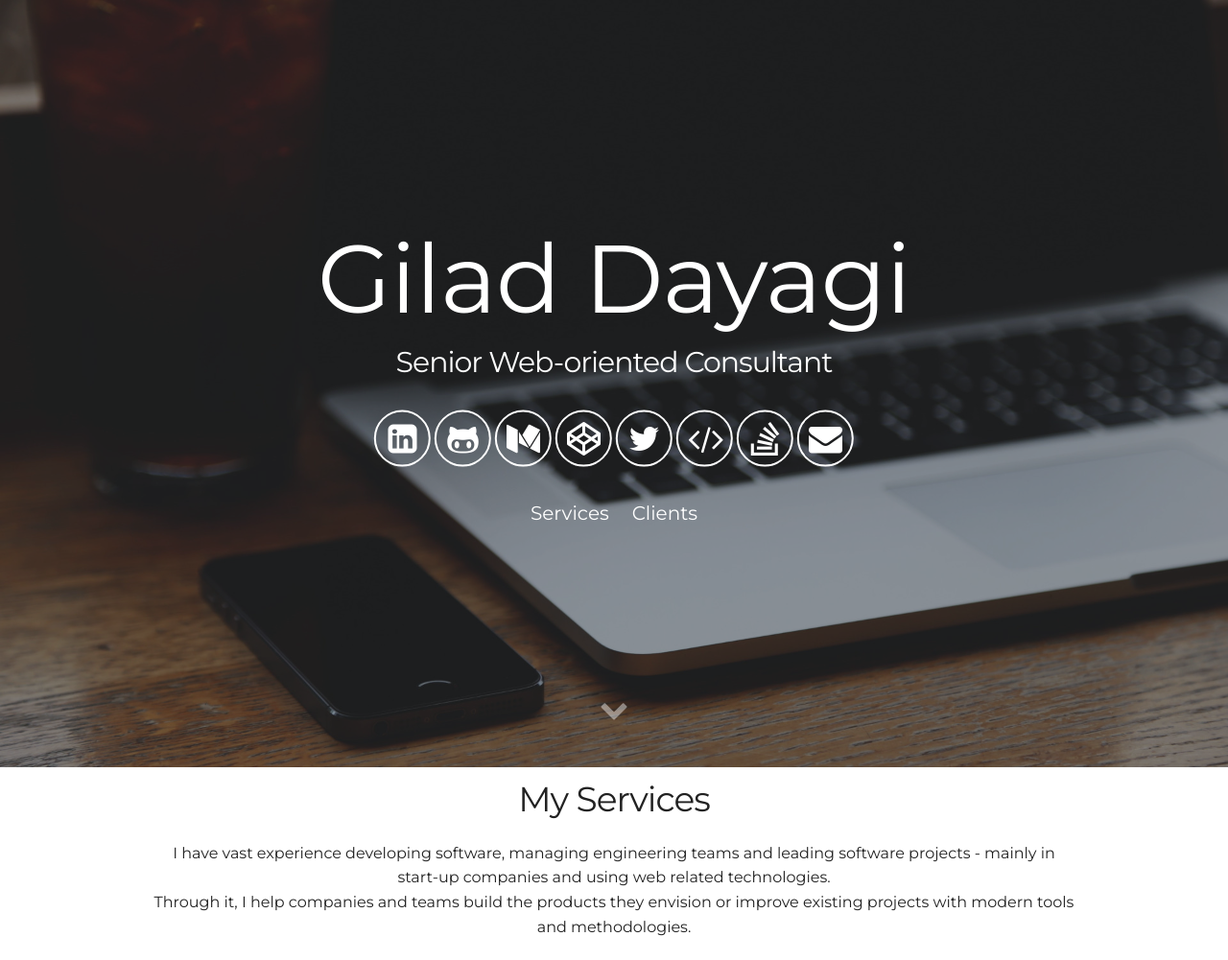
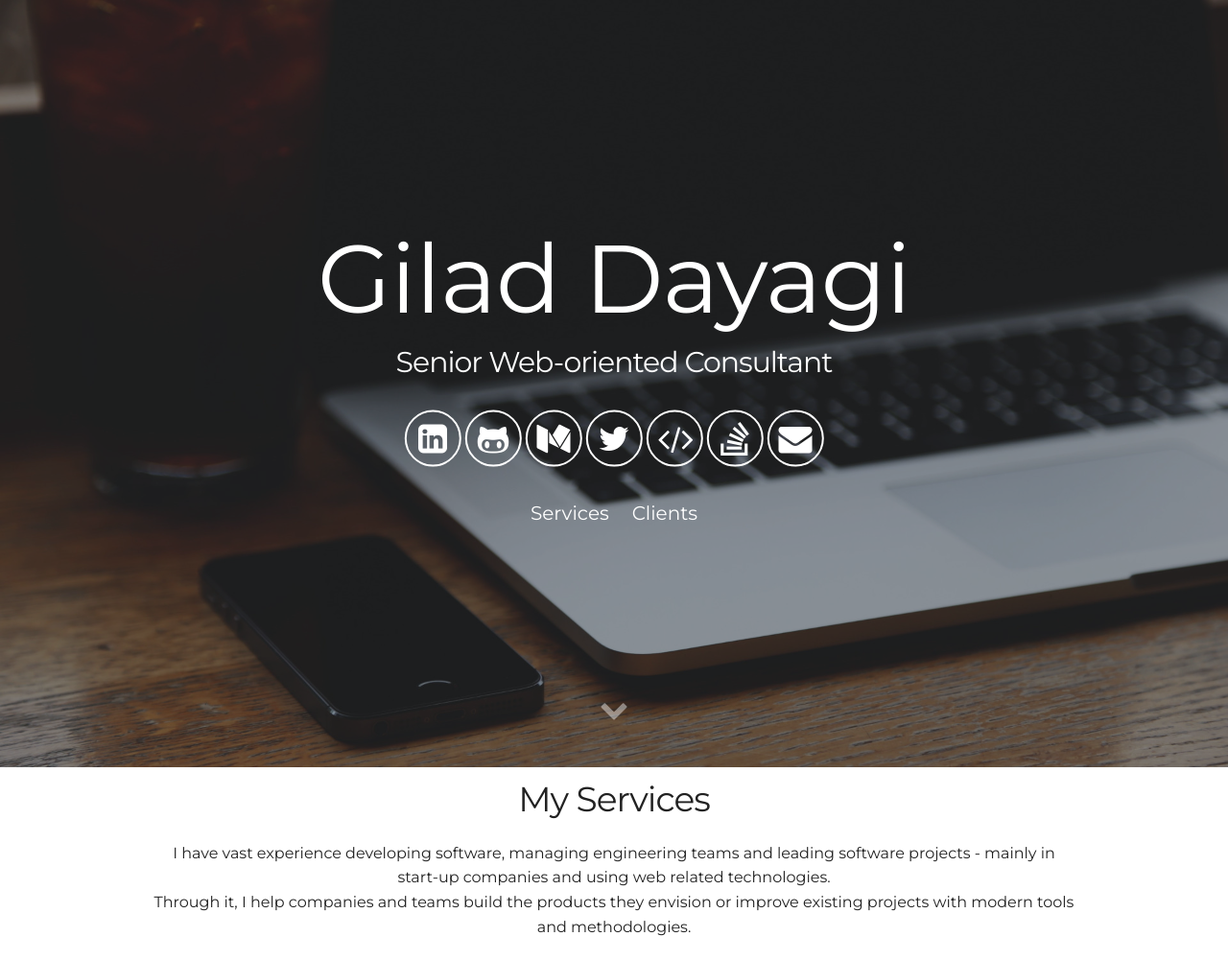
Before and after one commit to giladaya/gilad.dayagi.com_v2, a website: page public/index.html in a window 1280 px wide. Shown: the top 1001 px of the page at 96% size. Drawn offline with nearby package versions, Linux system fonts and the light colour scheme.

Commit message:
hide codepen

```diff
--- a/public/index.html
+++ b/public/index.html
@@ -26,7 +26,7 @@
                 <a aria-label="My Linkedin" target="_blank" href="https://linkedin.com/in/giladaya"><i class="icon fa fa-linkedin-square" aria-hidden="true"></i></a>
                 <a aria-label="My Github" target="_blank" href="https://github.com/giladaya"><i class="icon fa fa-github-alt" aria-hidden="true"></i></a>
                 <a aria-label="My Medium" target="_blank" href="https://medium.com/@giladaya_42364"><i class="icon fa fa-medium" aria-hidden="true"></i></a>
-                <a aria-label="My Codepen" target="_blank" href="http://codepen.io/giladaya"><i class="icon fa fa-codepen" aria-hidden="true"></i></a>
+                <!-- <a aria-label="My Codepen" target="_blank" href="http://codepen.io/giladaya"><i class="icon fa fa-codepen" aria-hidden="true"></i></a> -->
                 <a aria-label="My Twitter" target="_blank" href="https://twitter.com/giladaya"><i class="icon fa fa-twitter" aria-hidden="true"></i></a>
                 <a aria-label="My NPM" target="_blank" href="https://www.npmjs.com/~giladaya"><i class="icon fa fa-code" aria-hidden="true"></i></a>
                 <a aria-label="My Stackoverflow" target="_blank" href="https://twitter.com/giladaya"><i class="icon fa fa-stack-overflow" aria-hidden="true"></i></a>
```
